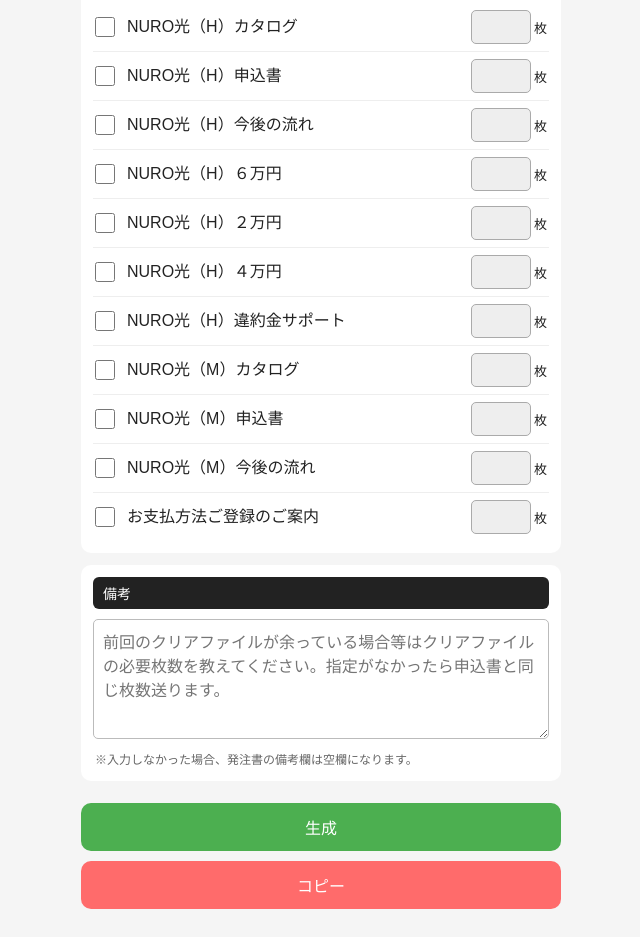
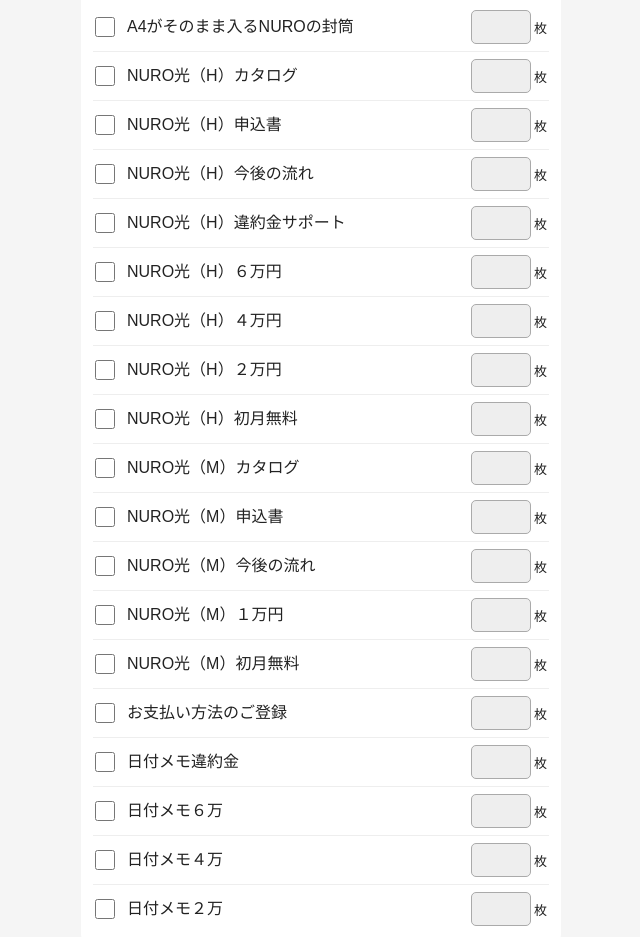
Before and after one commit to intech-ukigai/keisan, a plain HTML site: page index.html in a window 1280 px wide. Shown: the part 245-1182 px from the top of the page, without its empty margins (319-959 px from the left). Drawn offline with Linux system fonts and the light colour scheme.

Commit message:
Update materialNames array in index.html

```diff
--- a/index.html
+++ b/index.html
@@ -59,17 +59,25 @@ button:hover { background:#409544; }
 
 <script>
 const materialNames = [
+  'A4がそのまま入るNUROの封筒',
   'NURO光（H）カタログ',
   'NURO光（H）申込書',
   'NURO光（H）今後の流れ',
+  'NURO光（H）違約金サポート',
   'NURO光（H）６万円',
+  'NURO光（H）４万円',
   'NURO光（H）２万円',
-  'NURO光（H）４万円',
-  'NURO光（H）違約金サポート',
+  'NURO光（H）初月無料',
   'NURO光（M）カタログ',
   'NURO光（M）申込書',
   'NURO光（M）今後の流れ',
-  'お支払方法ご登録のご案内'
+  'NURO光（M）１万円',
+  'NURO光（M）初月無料',
+  'お支払い方法のご登録',
+  '日付メモ違約金',
+  '日付メモ６万',
+  '日付メモ４万',
+  '日付メモ２万'
 ];
 
 const materials = document.getElementById('materials');
```
